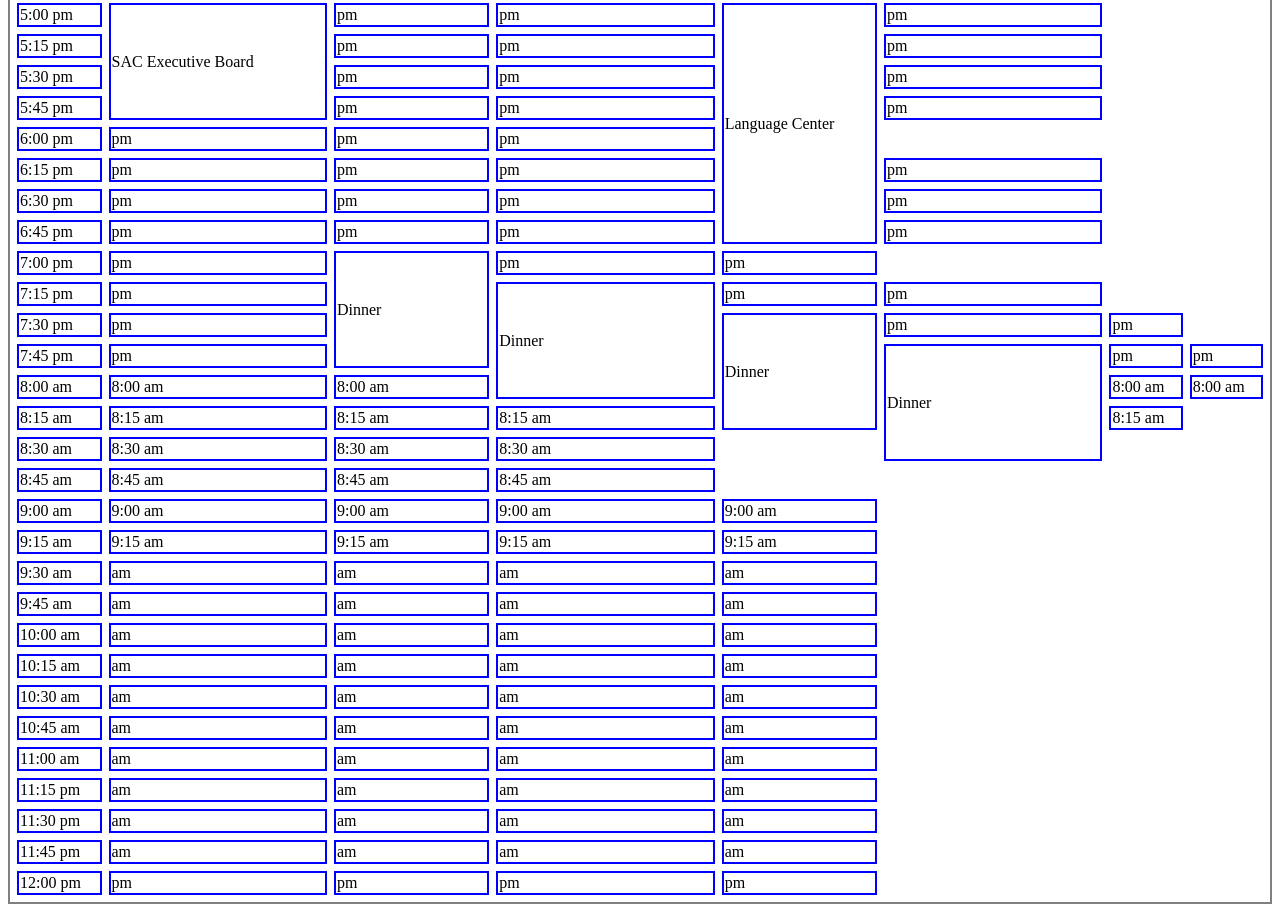
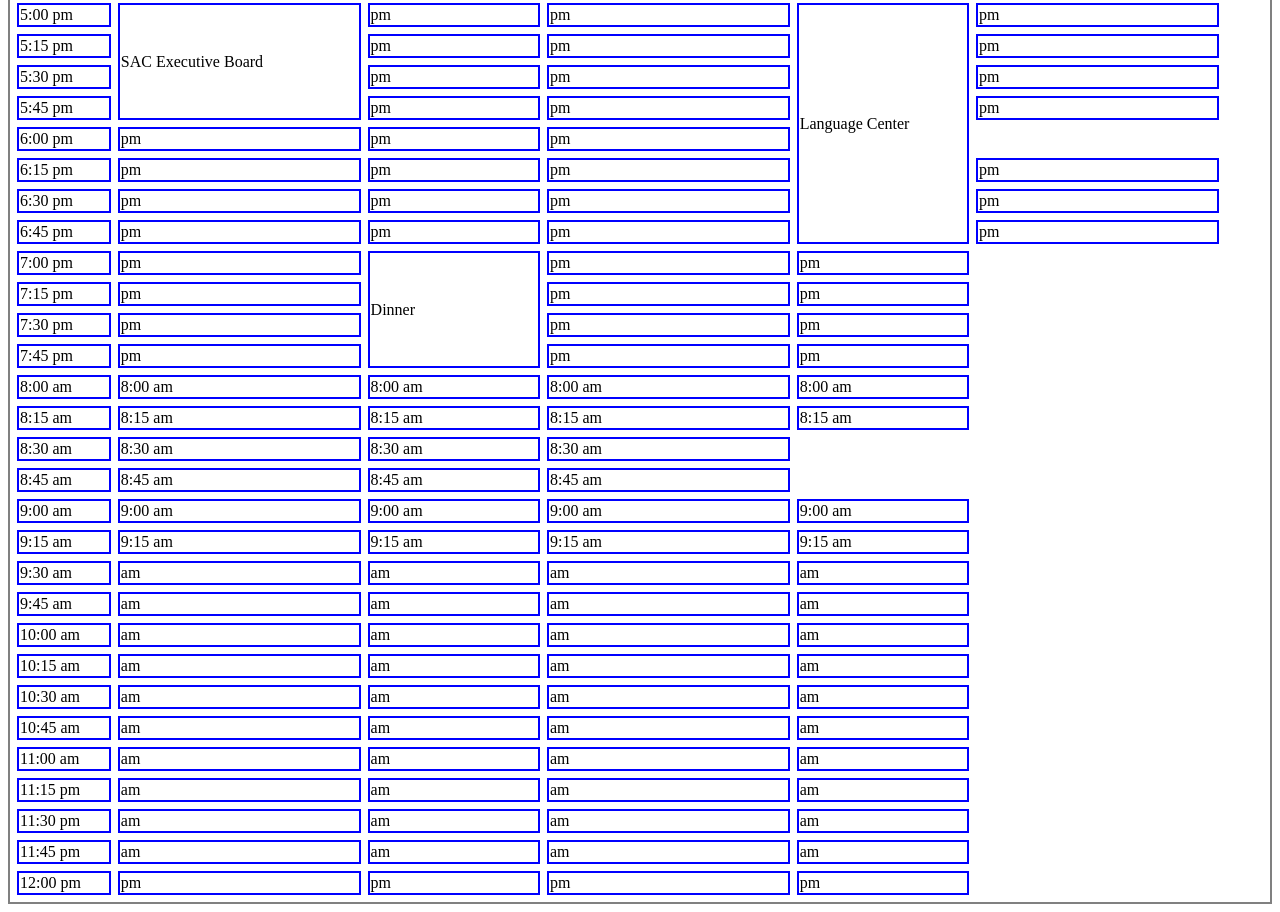
Before and after one commit to caldcl01/caldcl01.github.io, a plain HTML site: page schedule.html in a window 1280 px wide. Shown: the part 1312-2224 px from the top of the page. Drawn offline with Linux system fonts and the light colour scheme.

Commit message:
Update schedule.html

```diff
--- a/schedule.html
+++ b/schedule.html
@@ -296,21 +296,18 @@
    <tr>
      <td> 7:15 pm </td>
      <td>  pm </td>
-     <td rowspan=4> Dinner </td>
      <td>  pm </td>
      <td>  pm </td>
  </tr>
    <tr>
      <td> 7:30 pm </td>
      <td>  pm </td>
-     <td rowspan=4> Dinner </td>
      <td>  pm </td>
      <td>  pm </td>
  </tr>
    <tr>
      <td> 7:45 pm </td>
      <td>  pm </td>
-     <td rowspan=4> Dinner </td>
      <td>  pm </td>
      <td>  pm </td>
  </tr>
```
